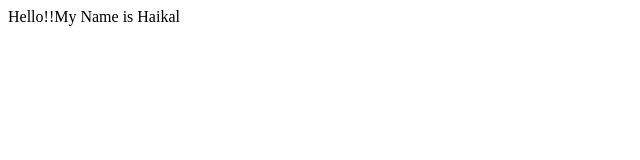
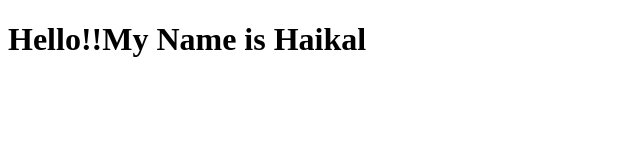
Before and after one commit to hyekalhm/Haikal, a plain HTML site: page hello.html in a window 1280 px wide. Shown: the whole page, without its empty margins (0-640 px from the left). Drawn offline with Linux system fonts and the light colour scheme.

Commit message:
Update hello.html

```diff
--- a/hello.html
+++ b/hello.html
@@ -1,11 +1,13 @@
 <!DOCTYPE html>
 <html lang="en">
 <head>
+
     <meta charset="UTF-8">
     <meta name="viewport" content="width=device-width, initial-scale=1.0">
-    <title>Document</title>
+    <title>Full Stack Workshop - Front End</title>
 </head>
+
 <body>
-    Hello!!My Name is Haikal
+    <h1>Hello!!My Name is Haikal</h1>
 </body>
 </html>
```
